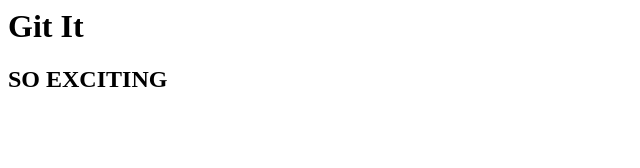
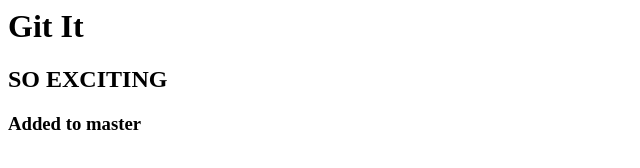
Before and after one commit to mstorino/playground, a plain HTML site: page index.html in a window 1280 px wide. Shown: the whole page, without its empty margins (0-640 px from the left). Drawn offline with Linux system fonts and the light colour scheme.

Commit message:
add feature

```diff
--- a/index.html
+++ b/index.html
@@ -8,5 +8,6 @@
 <body>
   <h1>Git It</h1>
   <h2>SO EXCITING</h2>
+  <h3>Added to master</h3>
 </body>
 </html>
```
